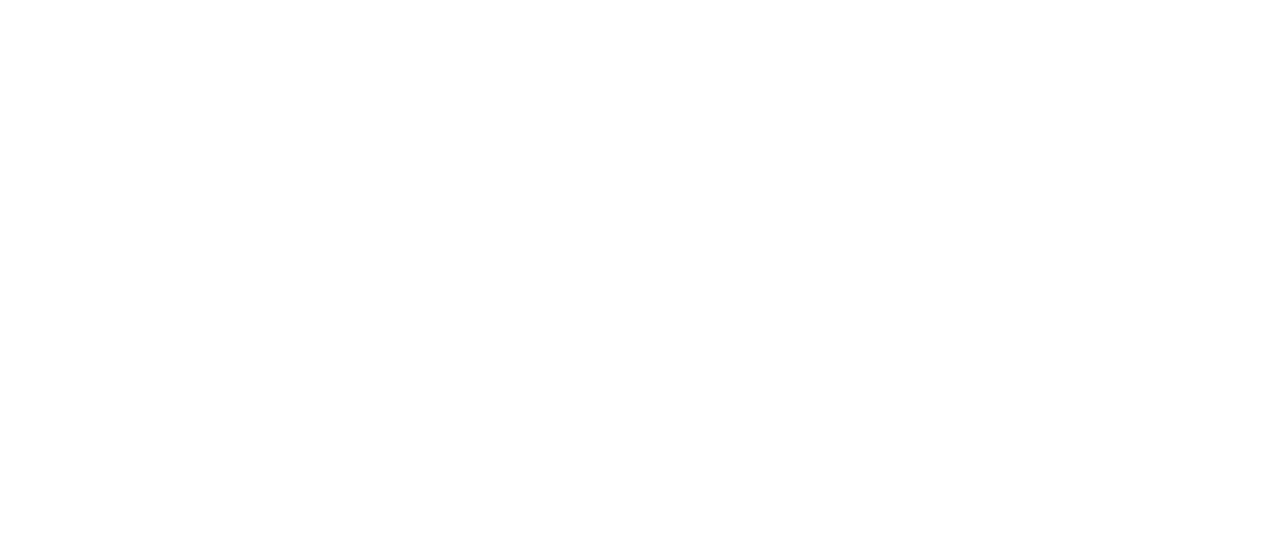
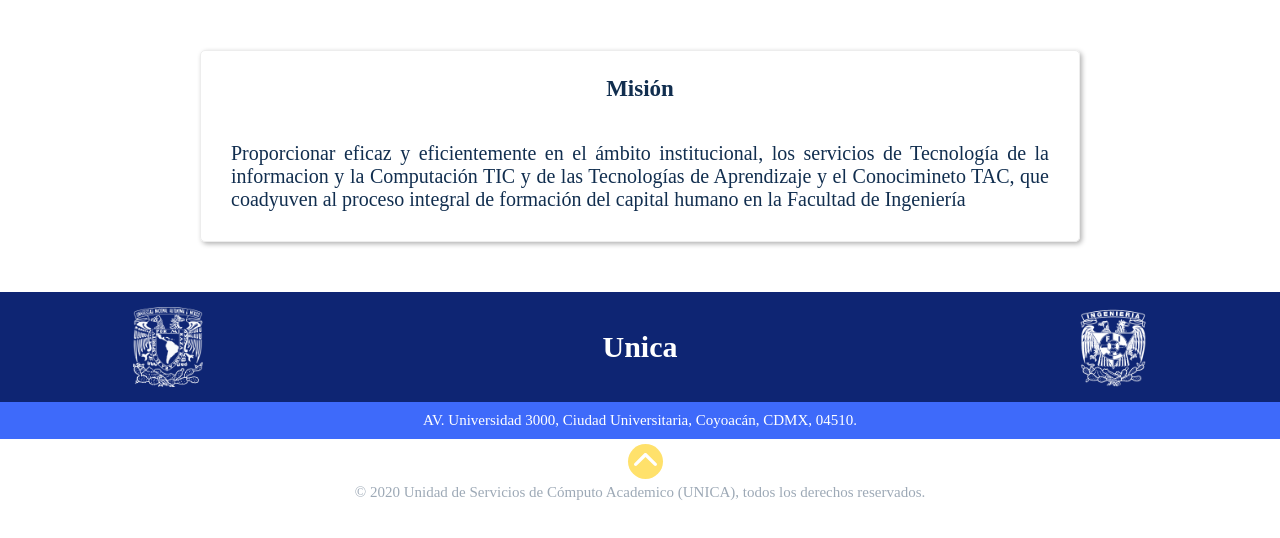
Before and after one commit to unica-fi/pagina-web, a React (Create React App) app: page /Mision in a window 1280 px wide. Shown: the top 538 px of the page. Built offline with nearby package versions, Linux system fonts and the light colour scheme.

Commit message:
Card Misión Visión
Se creo el componente Card para las paginas de visión y misión.

Falta colocar la fuente a la pagina.

```diff
--- a/src/app.jsx
+++ b/src/app.jsx
@@ -1,11 +1,13 @@
 import React, { Component } from 'react';
 import Routes from './routes';
+import Footer from './components/Footer';
 
 class app extends Component{
     render() {
         return(
             <div>
                 <Routes/>
+                <Footer/>
             </div>
         );
     }
--- /dev/null
+++ b/src/components/Card/index.jsx
@@ -0,0 +1,15 @@
+import React, { Component } from 'react';
+import './style.css';
+
+class Card extends Component{
+    render() {
+        return(
+            <div className='card_container'>
+                <div className='card_title'>{this.props.title}</div>
+                <div className='card_content'>{this.props.content}</div>
+            </div>
+        );
+    }
+}
+
+export default Card;
--- /dev/null
+++ b/src/components/Card/style.css
@@ -0,0 +1,34 @@
+.card_container{
+    margin: 50px 200px;
+    padding: 0;
+    width: 100%;
+    height: auto;
+    border: 1px solid #edededff;
+    border-radius: 5px;
+    box-shadow: 2px 2px 5px rgba(0, 0, 0, 0.3);
+}
+
+.card_title{
+    margin: 0;
+    padding: 25px 0 10px 0;
+    display: flex;
+    justify-content: center;
+    align-items: center;
+    text-align: center;
+    border-radius: 5px 5px 0 0;
+    color: #112e4fff;
+    font-size: 23px;
+    font-weight: 600;
+}
+
+.card_content{
+    margin: 0;
+    padding: 30px;
+    display: flex;
+    justify-content: center;
+    align-items: center;
+    text-align: justify;
+    border-radius: 0 0 5px 5px;
+    color: #112e4fff;
+    font-size: 20px;
+}
--- a/src/pages/Home/index.jsx
+++ b/src/pages/Home/index.jsx
@@ -1,15 +1,14 @@
 import React, { Component } from 'react';
-import Footer from '../../components/Footer';
 import './style.css';
 
-class Home extends Component {
+class Mision extends Component {
     render() {
         return(
             <div>
-                <Footer/>
+                home
             </div>
         );
     }
 }
 
-export default Home;
+export default Mision;
--- /dev/null
+++ b/src/pages/Mision/index.jsx
@@ -0,0 +1,18 @@
+import React, { Component } from 'react';
+import Card from '../../components/Card';
+import './style.css';
+
+const title = 'Misión';
+const content= 'Proporcionar eficaz y eficientemente en el ámbito institucional, los servicios de Tecnología de la informacion y la Computación TIC y de las Tecnologías de Aprendizaje y el Conocimineto TAC, que coadyuven al proceso integral de formación del capital humano en la Facultad de Ingeniería';
+
+class Mision extends Component {
+    render() {
+        return(
+            <div className='mision_container'>
+                <Card title={title} content={content}/>
+            </div>
+        );
+    }
+}
+
+export default Mision;
--- /dev/null
+++ b/src/pages/Mision/style.css
@@ -0,0 +1,7 @@
+.mision_container{
+    margin: 0;
+    padding: 0;
+    display: flex;
+    justify-content: center;
+    align-items: center;
+}
--- /dev/null
+++ b/src/pages/Vision/index.jsx
@@ -0,0 +1,18 @@
+import React, { Component } from 'react';
+import Card from '../../components/Card';
+import './style.css';
+
+const title = 'Visión';
+const content= 'Gestionar el desarrollo informático de la Facultad de Ingeniería a través de procesos articulados de vanguardia, con esquemas de colaboración y alianzas sinérgicas al interior y exterior, promoviendo un manejo ágil, seguro, de mayores capacidades del conocimiento y de la informacion; emprendimiento y la vinculación, por medio de proyectos de innovación científicos y tecnológicos, a través deñ amplio acceso, uso y apropiación de las Tecnologías de la Infomación y la Comunicación TIC y de las Tecnologías de Aprendizaje y del Conocimineto TAC';
+
+class Vision extends Component {
+    render() {
+        return(
+            <div className='mision_container'>
+                <Card title={title} content={content}/>
+            </div>
+        );
+    }
+}
+
+export default Vision;
--- /dev/null
+++ b/src/pages/Vision/style.css
@@ -0,0 +1,7 @@
+.mision_container{
+    margin: 0;
+    padding: 0;
+    display: flex;
+    justify-content: center;
+    align-items: center;
+}
--- a/src/routes.jsx
+++ b/src/routes.jsx
@@ -1,11 +1,15 @@
 import React from 'react';
 import { BrowserRouter, Switch, Route } from 'react-router-dom';
 import Home from './pages/Home';
+import Mision from './pages/Mision';
+import Vision from './pages/Vision';
 
 const Routes = () => (
     <BrowserRouter>
         <Switch>
             <Route exact path='/' component={Home} />
+            <Route exact path='/Mision' component={Mision} />
+            <Route exact path='/Vision' component={Vision} />
         </Switch>
     </BrowserRouter>
 );
```
